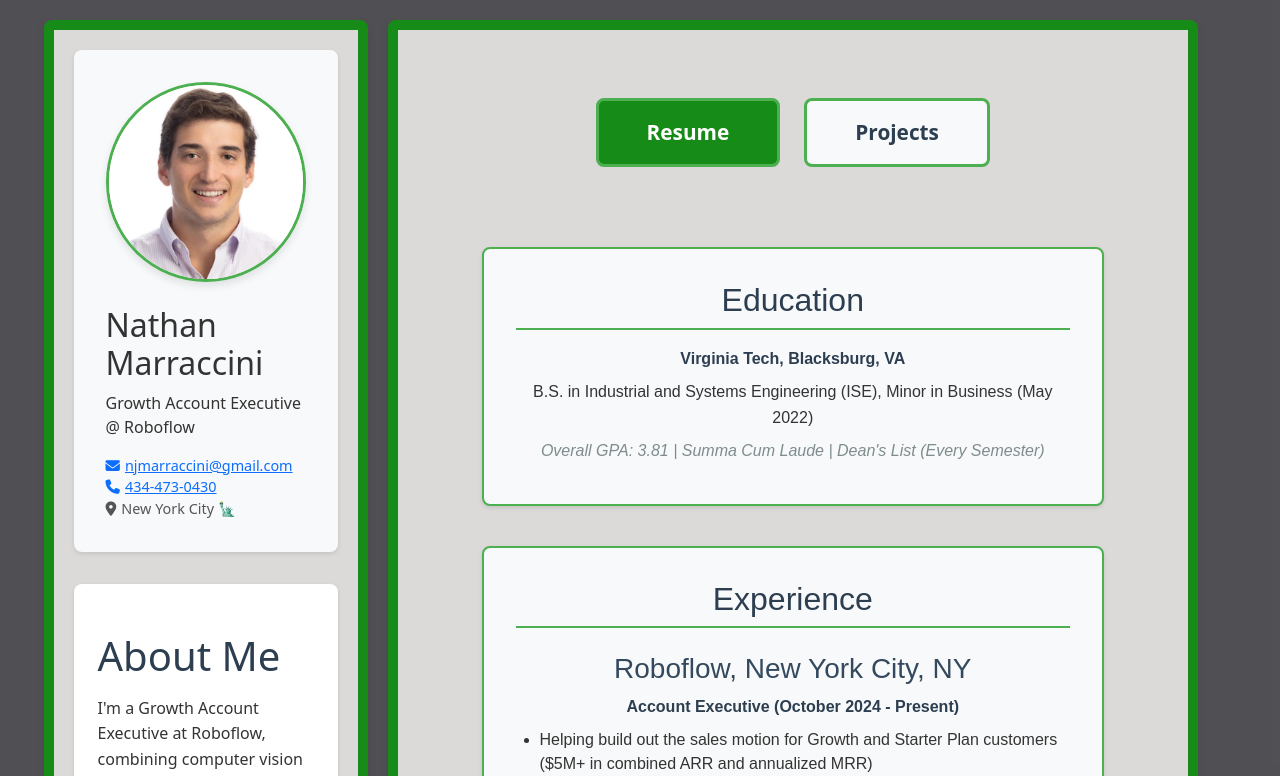
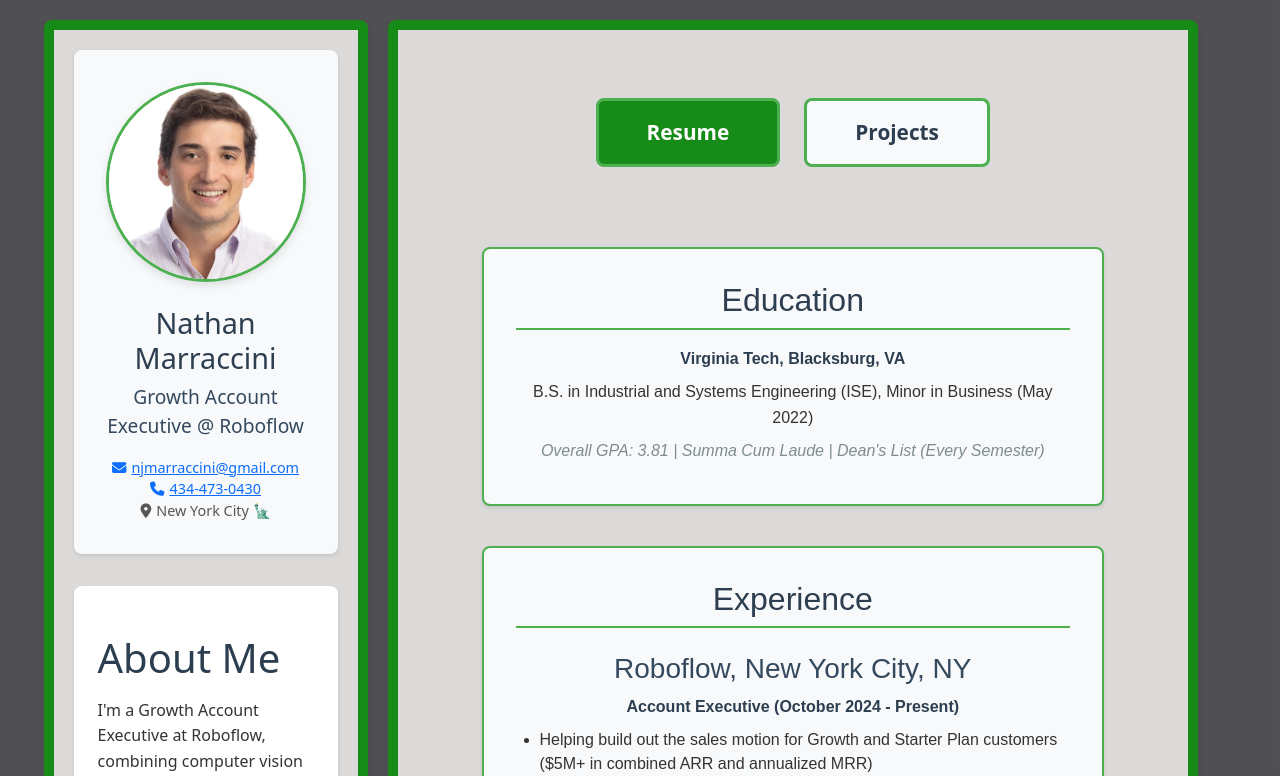
Before and after one commit to nathan-marraccini/nathanmarraccini-website, a React (Vite) app: page / in a window 1280 px wide. Shown: the top 776 px of the page. Built offline with nearby package versions, Linux system fonts and the light colour scheme.

Commit message:
fixing it up part 2

```diff
--- a/src/components/Bio.css
+++ b/src/components/Bio.css
@@ -73,3 +73,28 @@
   margin-bottom: 1rem;
   text-align: left;
 }
+
+.bio-content {
+  text-align: center;
+  width: 100%;
+}
+
+.bio-name {
+  margin: 0;
+  font-size: 1.8rem;
+  color: #2c3e50;
+  margin-bottom: 0.5rem;
+}
+
+.bio-title {
+  margin: 0;
+  font-size: 1.2rem;
+  color: #34495e;
+  margin-bottom: 1rem;
+}
+
+.contact-info {
+  font-size: 0.9rem;
+  color: #555;
+  text-align: center;
+}
--- a/src/components/Projects.css
+++ b/src/components/Projects.css
@@ -75,12 +75,14 @@
 /* Mobile Responsive Styles */
 @media (max-width: 768px) {
   .projects-container {
-    padding: 1rem;
+    padding: 0.5rem;
+    width: 98%;
   }
 
   .projects-container section {
     padding: 1.5rem;
     margin-bottom: 1.5rem;
+    width: 100%;
   }
 
   .projects-container h1 {
@@ -114,8 +116,14 @@
 
 /* Very small devices */
 @media (max-width: 480px) {
+  .projects-container {
+    width: 100%;
+    padding: 0.25rem;
+  }
+
   .projects-container section {
     padding: 1rem;
+    width: 100%;
   }
 
   .projects-container h1 {
--- a/src/components/Resume.css
+++ b/src/components/Resume.css
@@ -66,17 +66,19 @@
 /* Mobile Responsive Styles */
 @media (max-width: 768px) {
     .resume-outer-container {
-    padding: 1rem;
+        padding: 0.5rem;
+        width: 98%;
     }
 
     .resume-container {
-    max-width: 100%;
-    padding: 1rem;
+        padding: 0.5rem;
+        width: 98%;
     }
 
     .resume-container section {
         padding: 1.5rem;
         margin-bottom: 1.5rem;
+        width: 100%;
     }
 
     .resume-container h1 {
@@ -101,8 +103,19 @@
 
 /* Very small devices */
 @media (max-width: 480px) {
+    .resume-outer-container {
+        width: 100%;
+        padding: 0.25rem;
+    }
+
+    .resume-container {
+        width: 100%;
+        padding: 0.25rem;
+    }
+
     .resume-container section {
         padding: 1rem;
+        width: 100%;
     }
 
     .resume-container h1 {
```
Lines whose indentation alone changed are shown as unchanged.
